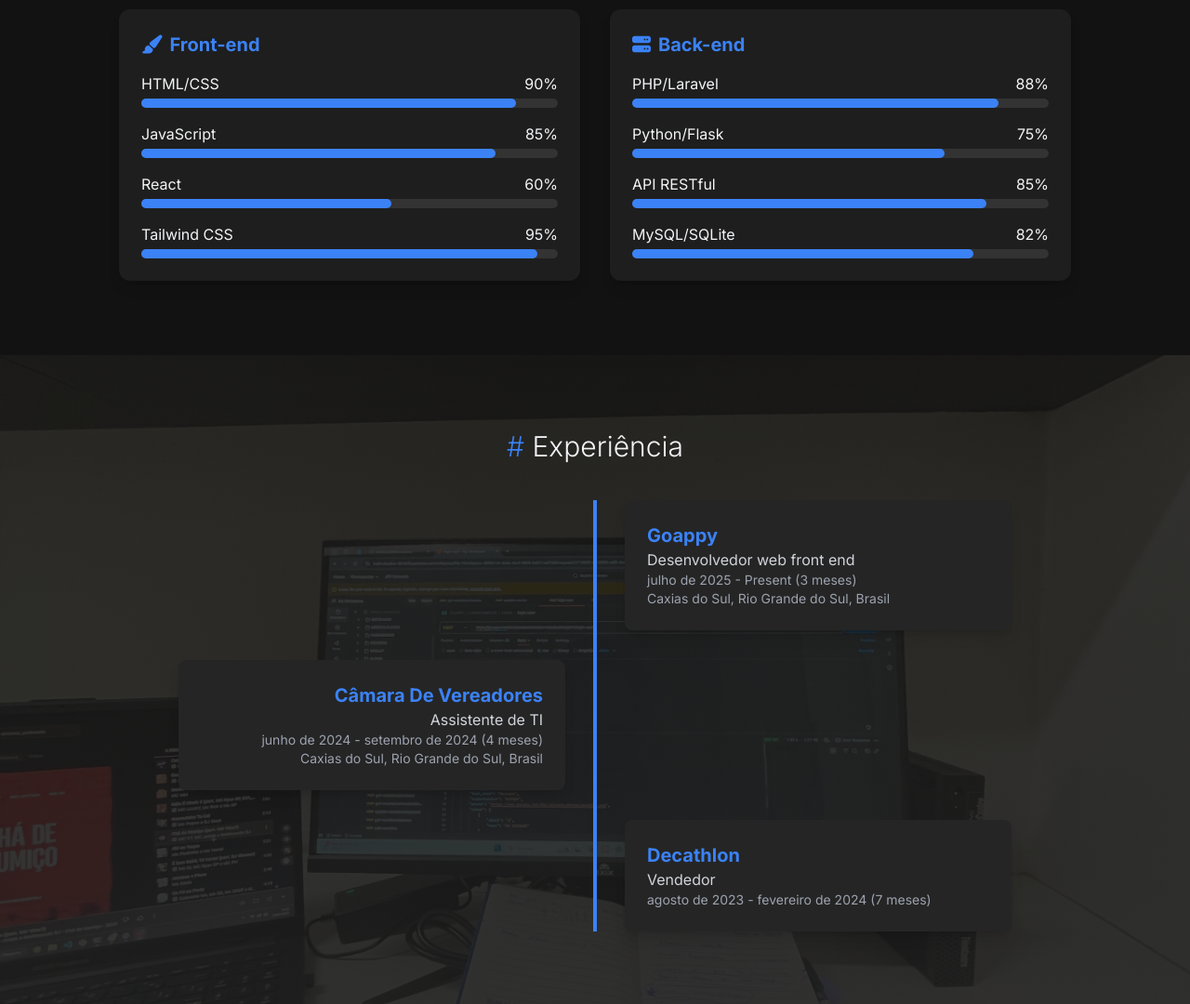
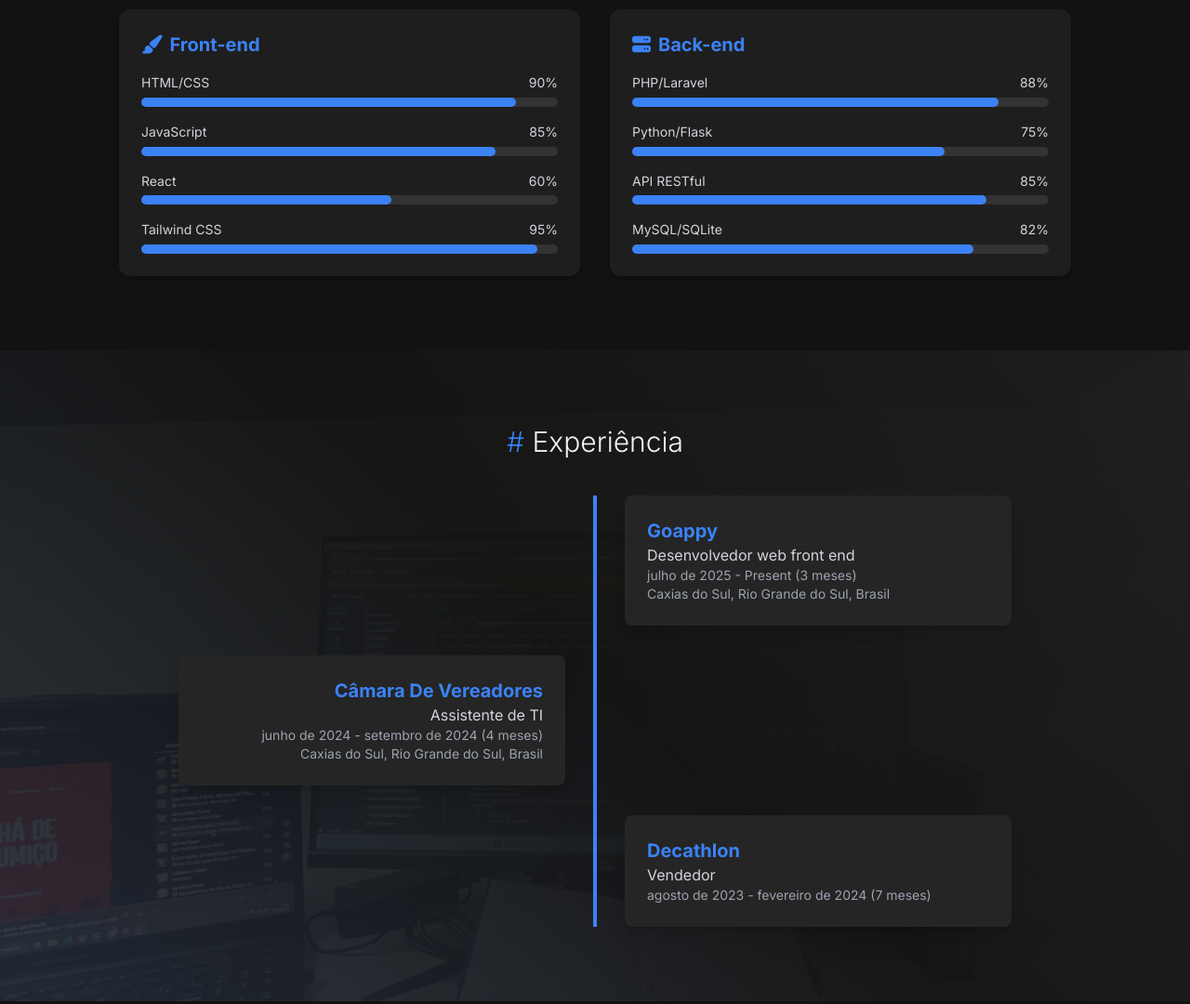
Before and after one commit to santoswentz/Portfolio, a plain HTML site: page index.html in a window 1280 px wide. Shown: the part 1460-2540 px from the top of the page at 93% size. Drawn offline with nearby package versions, Linux system fonts and the light colour scheme.

Commit message:
Containers index padronizados e links corrigidos

```diff
--- a/index.html
+++ b/index.html
@@ -257,16 +257,18 @@
             </a>
         </div>
     </section>
-
 <!-- Seção Sobre -->
 <section id="sobre" class="py-20 relative sobre-bg">
     <div class="sobre-overlay"></div>
-    <div class="container mx-auto px-4 relative z-10">
+    <div class="container mx-auto px-4 relative z-10 flex flex-col items-center">
+        <!-- Título centralizado -->
         <h2 class="text-2xl md:text-3xl font-light mb-10 text-center">
             <span class="text-accent">#</span> Sobre Mim
         </h2>
 
-        <div class="flex flex-col md:flex-row items-center gap-10">
+        <!-- Blocos centralizados -->
+        <div class="flex flex-col md:flex-row justify-center items-stretch gap-10 max-w-6xl w-full">
+            <!-- Texto -->
             <div class="md:w-1/2">
                 <div class="bg-darkgray bg-opacity-80 backdrop-blur-sm p-8 rounded-xl shadow-lg border border-gray-700">
                     <p class="text-gray-300 mb-6 text-sm leading-relaxed">
@@ -284,6 +286,7 @@
                 </div>
             </div>
 
+            <!-- Badges -->
             <div class="md:w-1/2">
                 <div class="bg-darkgray bg-opacity-80 backdrop-blur-sm p-8 rounded-xl shadow-lg border border-gray-700">
                     <div class="grid grid-cols-1 gap-4">
@@ -312,12 +315,14 @@
 
 <!-- Seção Habilidades -->
 <section id="habilidades" class="py-20 bg-dark section-hidden">
-        <div class="container mx-auto px-4">
+    <div class="container mx-auto px-4 flex flex-col items-center">
+        <!-- Título -->
         <h2 class="text-2xl md:text-3xl font-light mb-10 text-center">
             <span class="text-accent">#</span> Habilidades
         </h2>
 
-            <div class="grid grid-cols-1 md:grid-cols-2 gap-8 max-w-5xl mx-auto">
+        <!-- Blocos centralizados -->
+        <div class="grid grid-cols-1 md:grid-cols-2 gap-8 max-w-5xl w-full">
             <!-- Frontend -->
             <div class="bg-darkgray p-6 rounded-xl shadow-lg">
                 <h3 class="text-xl font-bold mb-4 text-accent flex items-center">
@@ -327,8 +332,8 @@
                 <div class="space-y-4">
                     <div>
                         <div class="flex justify-between mb-1">
-                                <span>HTML/CSS</span>
-                                <span>90%</span>
+                            <span class="text-gray-300 text-sm leading-relaxed">HTML/CSS</span>
+                            <span class="text-gray-300 text-sm leading-relaxed">90%</span>
                         </div>
                         <div class="w-full bg-lightgray rounded-full h-2.5">
                             <div class="skill-bar bg-accent h-2.5 rounded-full" style="width: 90%"></div>
@@ -337,8 +342,8 @@
 
                     <div>
                         <div class="flex justify-between mb-1">
-                                <span>JavaScript</span>
-                                <span>85%</span>
+                            <span class="text-gray-300 text-sm leading-relaxed">JavaScript</span>
+                            <span class="text-gray-300 text-sm leading-relaxed">85%</span>
                         </div>
                         <div class="w-full bg-lightgray rounded-full h-2.5">
                             <div class="skill-bar bg-accent h-2.5 rounded-full" style="width: 85%"></div>
@@ -347,8 +352,8 @@
 
                     <div>
                         <div class="flex justify-between mb-1">
-                                <span>React</span>
-                                <span>60%</span>
+                            <span class="text-gray-300 text-sm leading-relaxed">React</span>
+                            <span class="text-gray-300 text-sm leading-relaxed">60%</span>
                         </div>
                         <div class="w-full bg-lightgray rounded-full h-2.5">
                             <div class="skill-bar bg-accent h-2.5 rounded-full" style="width: 60%"></div>
@@ -357,8 +362,8 @@
 
                     <div>
                         <div class="flex justify-between mb-1">
-                                <span>Tailwind CSS</span>
-                                <span>95%</span>
+                            <span class="text-gray-300 text-sm leading-relaxed">Tailwind CSS</span>
+                            <span class="text-gray-300 text-sm leading-relaxed">95%</span>
                         </div>
                         <div class="w-full bg-lightgray rounded-full h-2.5">
                             <div class="skill-bar bg-accent h-2.5 rounded-full" style="width: 95%"></div>
@@ -376,8 +381,8 @@
                 <div class="space-y-4">
                     <div>
                         <div class="flex justify-between mb-1">
-                                <span>PHP/Laravel</span>
-                                <span>88%</span>
+                            <span class="text-gray-300 text-sm leading-relaxed">PHP/Laravel</span>
+                            <span class="text-gray-300 text-sm leading-relaxed">88%</span>
                         </div>
                         <div class="w-full bg-lightgray rounded-full h-2.5">
                             <div class="skill-bar bg-accent h-2.5 rounded-full" style="width: 88%"></div>
@@ -386,8 +391,8 @@
 
                     <div>
                         <div class="flex justify-between mb-1">
-                                <span>Python/Flask</span>
-                                <span>75%</span>
+                            <span class="text-gray-300 text-sm leading-relaxed">Python/Flask</span>
+                            <span class="text-gray-300 text-sm leading-relaxed">75%</span>
                         </div>
                         <div class="w-full bg-lightgray rounded-full h-2.5">
                             <div class="skill-bar bg-accent h-2.5 rounded-full" style="width: 75%"></div>
@@ -396,8 +401,8 @@
 
                     <div>
                         <div class="flex justify-between mb-1">
-                                <span>API RESTful</span>
-                                <span>85%</span>
+                            <span class="text-gray-300 text-sm leading-relaxed">API RESTful</span>
+                            <span class="text-gray-300 text-sm leading-relaxed">85%</span>
                         </div>
                         <div class="w-full bg-lightgray rounded-full h-2.5">
                             <div class="skill-bar bg-accent h-2.5 rounded-full" style="width: 85%"></div>
@@ -406,8 +411,8 @@
 
                     <div>
                         <div class="flex justify-between mb-1">
-                                <span>MySQL/SQLite</span>
-                                <span>82%</span>
+                            <span class="text-gray-300 text-sm leading-relaxed">MySQL/SQLite</span>
+                            <span class="text-gray-300 text-sm leading-relaxed">82%</span>
                         </div>
                         <div class="w-full bg-lightgray rounded-full h-2.5">
                             <div class="skill-bar bg-accent h-2.5 rounded-full" style="width: 82%"></div>
@@ -421,7 +426,9 @@
 
     <!-- Seção Experiência -->
     <section id="experiencia" class="py-20 bg-darkgray sobre-bg">
-        <div class="container mx-auto px-4">
+
+    <div class="sobre-overlay"></div>
+    <div class="container mx-auto px-4 relative z-10">
             <h2 class="text-2xl md:text-3xl font-light mb-10 text-center">
                 <span class="text-accent">#</span> Experiência
             </h2>
@@ -496,7 +503,8 @@
 
     <!-- Seção Contato -->
     <section id="contato" class="py-20 relative sobre-bg">
-        <div class="container mx-auto px-4">
+            <div class="sobre-overlay"></div>
+            <div class="container mx-auto px-4 relative z-10">
                 <h2 class="text-2xl md:text-3xl font-light mb-10 text-center">
                 <span class="text-accent">#</span> Contato
             </h2>
@@ -524,6 +532,16 @@
                                 <div>
                                     <p class="text-gray-400">LinkedIn</p>
                                     <a href="https://www.linkedin.com/in/santoswentz" class="text-white hover:text-accent transition">linkedin.com/in/santoswentz</a>
+                                </div>
+                            </div>
+
+                            <div class="flex items-center">
+                                <div class="bg-lightgray p-3 rounded-full mr-4">
+                                    <i class="fab fa-instagram  text-accent"></i>
+                                </div>
+                                <div>
+                                    <p class="text-gray-400">instagram</p>
+                                    <a href="https://www.instagram.com/eduardowentz.dev" class="text-white hover:text-accent transition">instagram.com/eduardowentz.dev</a>
                                 </div>
                             </div>
 
```
Lines whose indentation alone changed are shown as unchanged.
